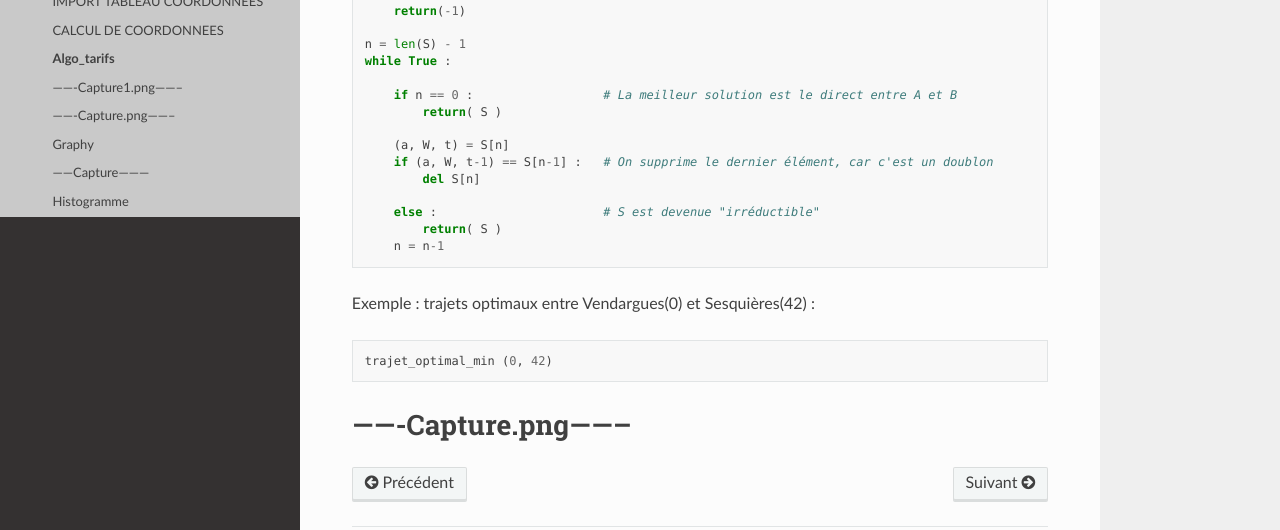
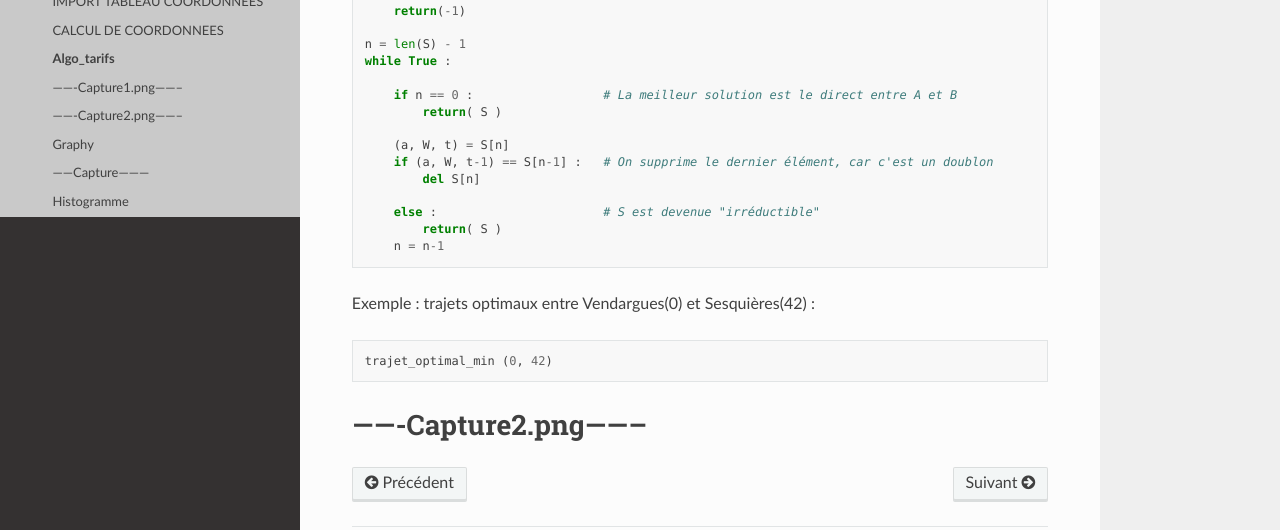
Before and after one commit to lucea97217/mapsud, a Sphinx documentation site: the page built from Sphinx_DL/source/Projet/DONNEES/Algo_tarifs.md, in a window 1280 px wide and 900 px high, scrolled down 4735 px. Shown: the part 268-798 px from the top of the window. Built offline with Sphinx 7.4.7 and the Read the Docs theme 2.0.0, drawn with Linux system fonts in a browser that asks for light colours.

Commit message:
Update Algo_tarifs.md

```diff
--- a/Sphinx_DL/source/Projet/DONNEES/Algo_tarifs.md
+++ b/Sphinx_DL/source/Projet/DONNEES/Algo_tarifs.md
@@ -282,4 +282,4 @@ Exemple : trajets optimaux entre Vendargues(0) et Sesquières(42) :
 
     trajet_optimal_min (0, 42)
 
-# -------Capture.png--------
+# -------Capture2.png--------
```
